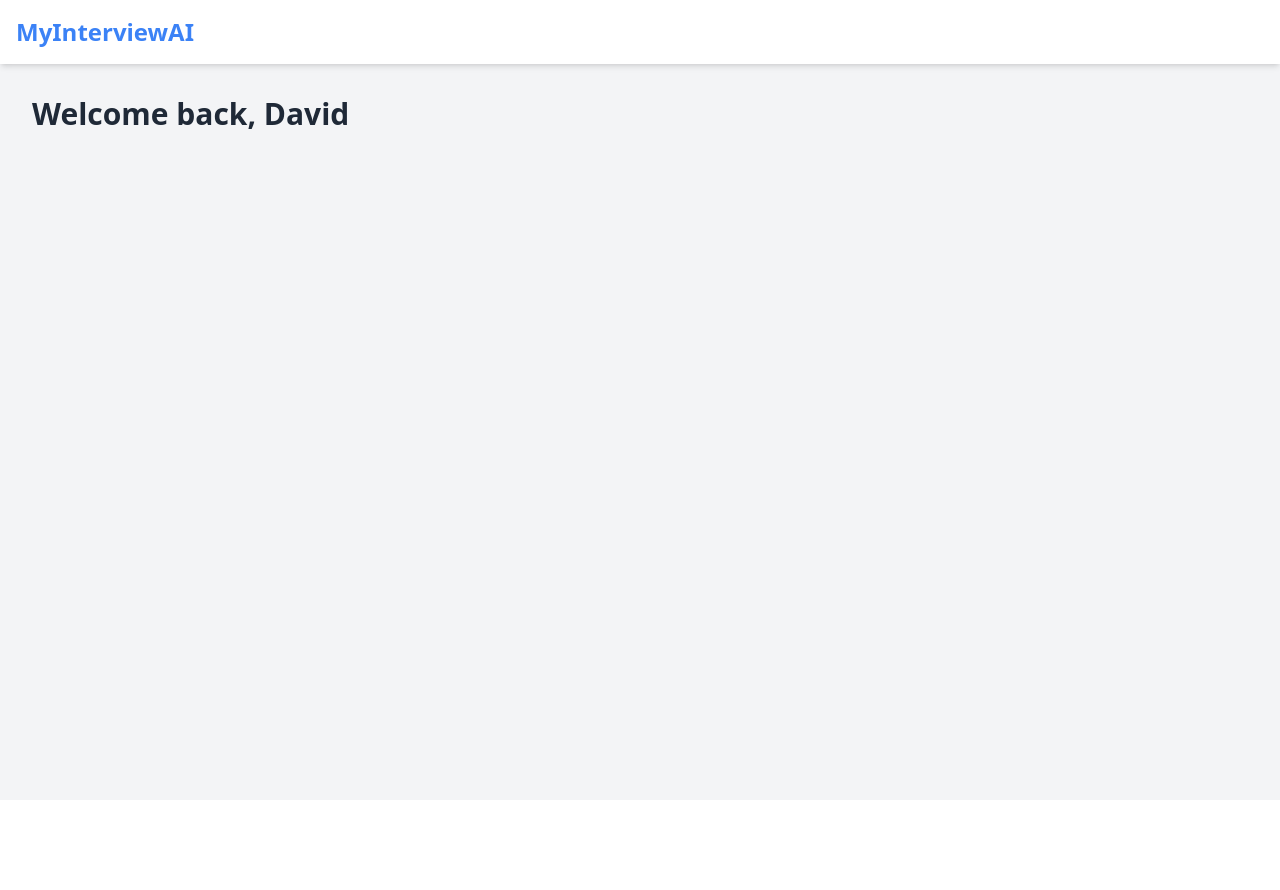
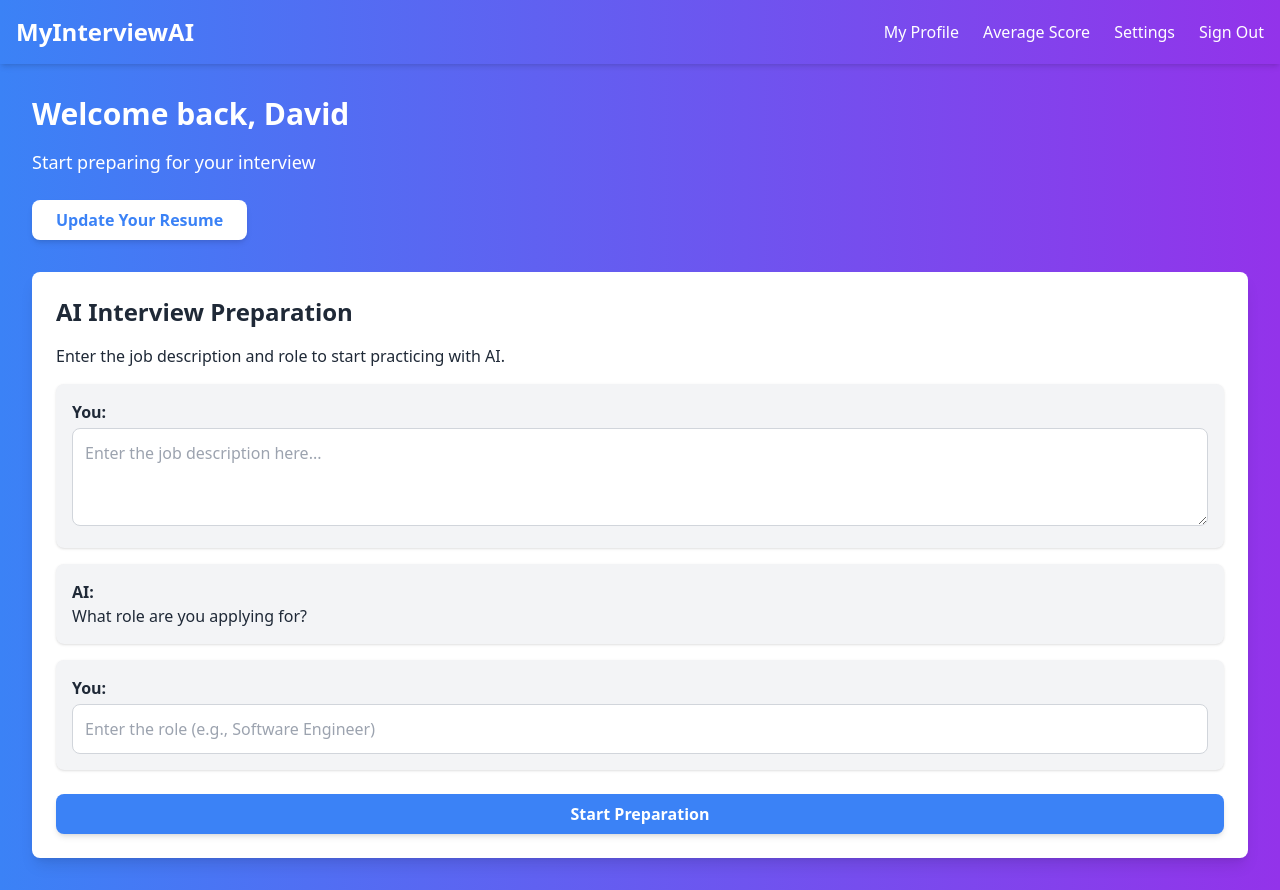
Before and after one commit to AkshayVoora/MyInterviewAI, a React (Create React App) app in the folder frontend/: page /dashboard in a window 1280 px wide. Before the commit the page ends 800 px from the top, so only its background shows below. Built offline with nearby package versions, Linux system fonts and the light colour scheme.

Commit message:
Updated Dashboard with new layout and AI preparation inputs

```diff
--- a/frontend/src/pages/Dashboard.js
+++ b/frontend/src/pages/Dashboard.js
@@ -1,18 +1,120 @@
 // src/pages/Dashboard.js
-import React from 'react';
+import React, { useState } from 'react';
+import { Link, useNavigate } from 'react-router-dom';
 
 function Dashboard() {
+   const [showSignOutModal, setShowSignOutModal] = useState(false);
+   const navigate = useNavigate();
+
+   const handleSignOut = () => {
+      setShowSignOutModal(true);
+   };
+
+   const confirmSignOut = () => {
+      setShowSignOutModal(false);
+      navigate('/'); // Redirect to Home page
+   };
+
+   const cancelSignOut = () => {
+      setShowSignOutModal(false);
+   };
+
    return (
-      <div className="min-h-screen bg-gray-100">
+      <div className="min-h-screen bg-gradient-to-r from-blue-500 to-purple-600 text-white">
          {/* Navbar */}
-         <nav className="flex items-center justify-between bg-white p-4 shadow-md">
-            <h1 className="text-2xl font-bold text-blue-500">MyInterviewAI</h1>
+         <nav className="flex items-center justify-between bg-transparent p-4 shadow-md">
+            <h1 className="text-2xl font-bold">MyInterviewAI</h1>
+
+            {/* Navbar Links */}
+            <div className="flex space-x-6">
+               <Link to="#profile" className="hover:text-gray-300">
+                  My Profile
+               </Link>
+               <Link to="#avg-score" className="hover:text-gray-300">
+                  Average Score
+               </Link>
+               <Link to="#settings" className="hover:text-gray-300">
+                  Settings
+               </Link>
+               <button onClick={handleSignOut} className="hover:text-gray-300">
+                  Sign Out
+               </button>
+            </div>
          </nav>
 
          {/* Dashboard Content */}
          <div className="p-8">
-            <h2 className="text-3xl font-bold text-gray-800 mb-4">Welcome back, David</h2>
+            <h2 className="text-3xl font-bold mb-4">Welcome back, David</h2>
+            <p className="text-lg mb-6">Start preparing for your interview</p>
+
+            {/* Update Resume Button */}
+            <Link to="#profile" className="inline-block px-6 py-2 bg-white text-blue-500 rounded-lg font-semibold shadow-md hover:bg-gray-200">
+               Update Your Resume
+            </Link>
+
+            {/* AI Interview Preparation Section */}
+            <div className="mt-8 p-6 bg-white rounded-lg shadow-lg text-gray-800">
+               <h3 className="text-2xl font-semibold mb-4">AI Interview Preparation</h3>
+               <p className="mb-4">Enter the job description and role to start practicing with AI.</p>
+
+               {/* Chat-style Input for Job Description and Role */}
+               <div className="space-y-4">
+                  <div className="bg-gray-100 p-4 rounded-lg shadow">
+                     <p className="font-semibold">You:</p>
+                     <textarea
+                        className="w-full p-3 mt-1 border border-gray-300 rounded-lg focus:outline-none focus:ring focus:ring-blue-100"
+                        rows="3"
+                        placeholder="Enter the job description here..."
+                     ></textarea>
+                  </div>
+                  <div className="bg-gray-100 p-4 rounded-lg shadow">
+                     <p className="font-semibold">AI:</p>
+                     <p>What role are you applying for?</p>
+                  </div>
+                  <div className="bg-gray-100 p-4 rounded-lg shadow">
+                     <p className="font-semibold">You:</p>
+                     <input
+                        type="text"
+                        className="w-full p-3 mt-1 border border-gray-300 rounded-lg focus:outline-none focus:ring focus:ring-blue-100"
+                        placeholder="Enter the role (e.g., Software Engineer)"
+                     />
+                  </div>
+               </div>
+
+               {/* Start Preparation Button */}
+               <button
+                  type="button"
+                  className="w-full px-4 py-2 mt-6 bg-blue-500 text-white rounded-lg font-semibold shadow-md hover:bg-blue-600"
+               >
+                  Start Preparation
+               </button>
+            </div>
          </div>
+
+         {/* Sign Out Confirmation Modal */}
+         {showSignOutModal && (
+            <div className="fixed inset-0 flex items-center justify-center bg-black bg-opacity-50">
+               <div className="bg-gray-200 p-6 rounded-lg shadow-lg text-gray-800 w-80">
+                  <h3 className="text-xl font-semibold mb-4 text-center">
+                     Are you sure you want to <br /> sign out?
+                  </h3>
+                  <div className="flex justify-center space-x-4">
+                     <button
+                        onClick={confirmSignOut}
+                        className="px-4 py-2 bg-red-500 text-white rounded-lg font-semibold hover:bg-red-600"
+                     >
+                        Yes
+                     </button>
+                     <button
+                        onClick={cancelSignOut}
+                        className="px-4 py-2 bg-gray-400 text-white rounded-lg font-semibold hover:bg-gray-500"
+                     >
+                        No
+                     </button>
+                  </div>
+               </div>
+            </div>
+         )}
       </div>
    );
 }
```
